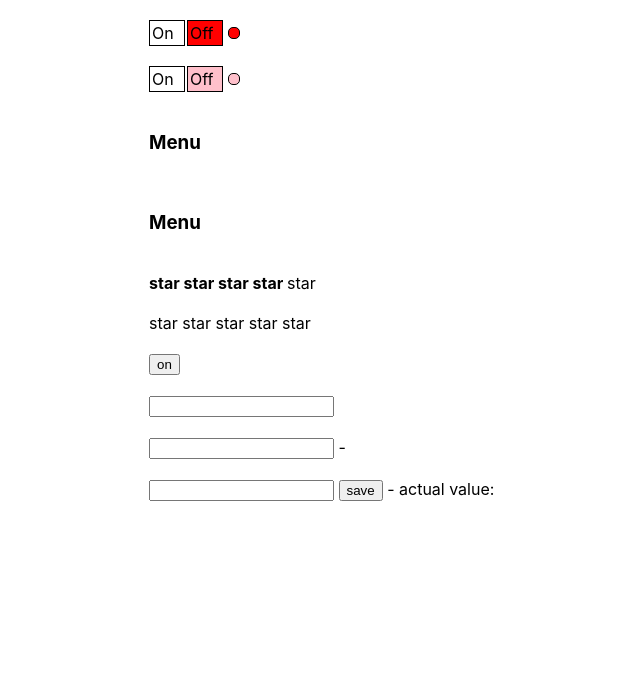
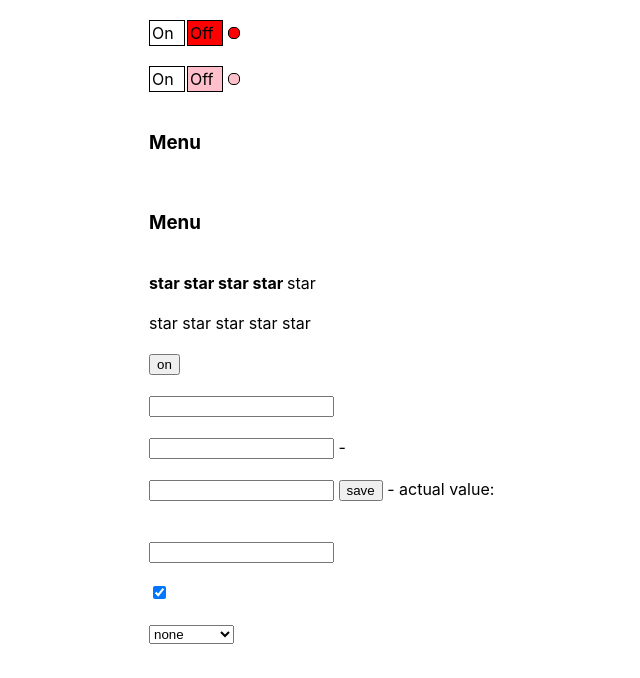
Before and after one commit to AnnaMintel/React-TypeScript_Training_Part2, a React (Create React App) app: page / in a window 1280 px wide. Shown: the top 678 px of the page, without its empty margins (191-831 px from the left). Built offline with nearby package versions, Linux system fonts and the light colour scheme.

Commit message:
refacror: learned controlled input, select

```diff
--- a/src/App.tsx
+++ b/src/App.tsx
@@ -8,7 +8,7 @@
 import { ControlledOnOff } from "./components/ControlledOnOff /ControlledOnOff";
 import { UncontrolledOnOff } from "./components/UncontrolledOnOff/UncontrolledOnOff"
 import { Switcher } from "./components/switcher/switch";
-import { TrackValueOfUncontrolledInput, TrackValueOfUncontrolledInputByButtonPress, UncontrolledInput } from "./components/input/input";
+import { ControlledCheckbox, ControlledInput, ControlledSelect, TrackValueOfUncontrolledInput, TrackValueOfUncontrolledInputByButtonPress, UncontrolledInput } from "./components/input/input";
 
 const App = () => {
 
@@ -41,6 +41,16 @@
       <br />
       <br />
       <TrackValueOfUncontrolledInputByButtonPress />
+      <br />
+      <br />
+      <br />
+      <ControlledInput />
+      <br />
+      <br />
+      <ControlledCheckbox />
+      <br />
+      <br />
+      <ControlledSelect />
     </div>
   );
 };
--- a/src/components/input/input.tsx
+++ b/src/components/input/input.tsx
@@ -25,3 +25,34 @@
     }
     return <><input ref={inputRef} /> <button onClick={save} >save</button>  - actual value:{value} </>;
 }
+
+export const ControlledInput = () => {
+    const [parentValue, setparentValue] = useState("");
+
+    const onChange = (e: ChangeEvent<HTMLInputElement>) => {
+        setparentValue(e.currentTarget.value)
+    }
+    return <input value={parentValue} onChange={onChange} />
+}
+
+export const ControlledCheckbox = () => {
+    const [parentValue, setparentValue] = useState(true);
+
+    const onChange = (e: ChangeEvent<HTMLInputElement>) => {
+        setparentValue(e.currentTarget.checked)
+    }
+    return <input type="checkbox" checked={parentValue} onChange={onChange} />
+}
+
+export const ControlledSelect = () => {
+    const [parentValue, setparentValue] = useState<string | undefined>(undefined);
+
+    const onChange = (e: ChangeEvent<HTMLSelectElement>) => {
+        setparentValue(e.currentTarget.value)
+    }
+    return <select value={parentValue}>
+        <option value={"1"}>none</option>
+        <option value={"2"}>Minsk</option>
+        <option value={"3"}>Warshawa</option>
+    </select>
+}
```
Also changed, not shown: 1 other file (tests, documents, lock files or other folders). Lines whose indentation alone changed are shown as unchanged.
